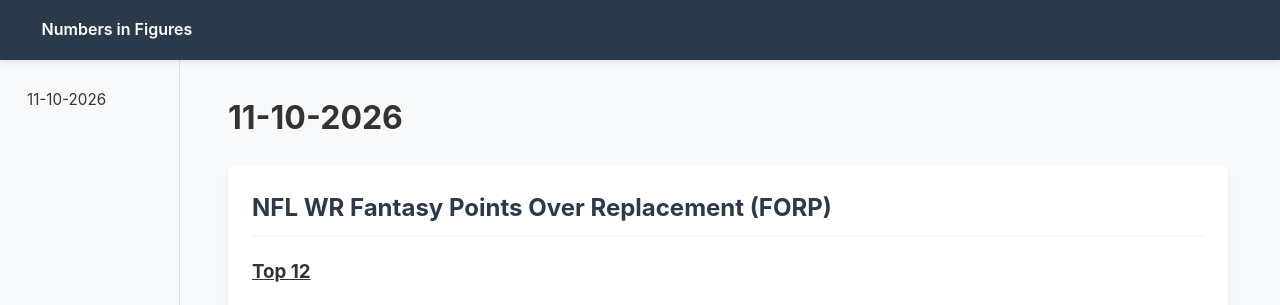
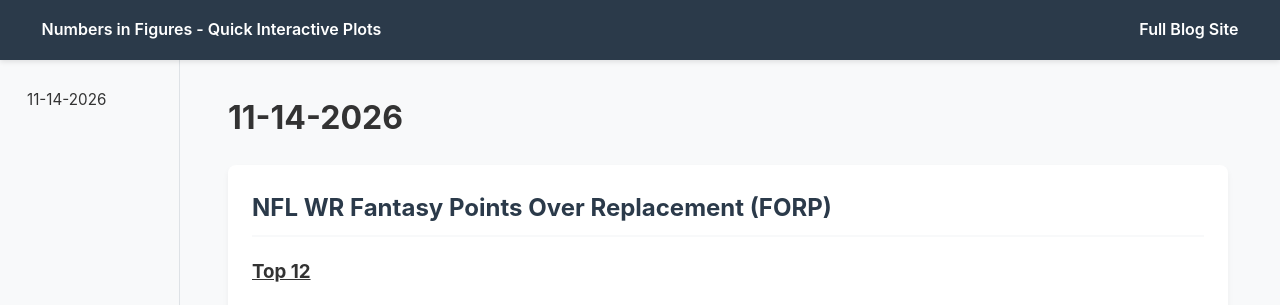
Before and after one commit to numbersinfigures/quickfigs, a plain HTML site: page index.html in a window 1280 px wide. Shown: the top 305 px of the page. Drawn offline with Linux system fonts and the light colour scheme.

Commit message:
cosmetic edits

```diff
--- a/index.html
+++ b/index.html
@@ -23,7 +23,7 @@
       line-height: 1.6;
     }
 
-    /* Top Navigation Bar - Now spans full width across the absolute top */
+    /* Top Navigation Bar - Spans full width with space between left and right content */
     nav:not(.sidebar) {
       position: sticky;
       top: 0;
@@ -36,6 +36,7 @@
       z-index: 1000;
       display: flex;
       align-items: center;
+      justify-content: space-between; /* Pushes left and right contents apart */
     }
 
     nav:not(.sidebar) ul {
@@ -138,39 +139,41 @@
     }
 
     .card-divider {
-  border: 0;
-  height: 1px;
-  background-color: #e9ecef; /* Subtle light gray */
-  margin: 2rem 0; /* Spacing above and below the line */
+      border: 0;
+      height: 1px;
+      background-color: #e9ecef; /* Subtle light gray */
+      margin: 2rem 0; /* Spacing above and below the line */
     }
-
   </style>
 </head>
 <body>
 
-  <!-- Top Navigation bar - Full width across the top, left-justified -->
-  <nav>
+  <!-- Top Navigation bar - Full width across the top with left and right elements -->
+  <nav class="top-nav">
     <ul>
-      <li><a href="https://numbersinfigures.netlify.app">Numbers in Figures</a></li>
+      <li><a>Numbers in Figures - Quick Interactive Plots</a></li>
     </ul>
+    <div class="nav-right">
+      <a href="https://numbersinfigures.netlify.app/" target="_blank" rel="noopener noreferrer">Full Blog Site</a>
+    </div>
   </nav>
 
   <!-- Sidebar - Sits underneath the top nav bar -->
   <nav class="sidebar">
     <ul>
-      <li><a href="#11-10-2026">11-10-2026</a></li>
+      <li><a href="#11-14-2026">11-14-2026</a></li>
 <!--      <li><a href="#week-7-2026">Week 7 (2026)</a></li>
       <li><a href="#week-6-2026">Week 6 (2026)</a></li> -->
     </ul>
   </nav>
 
   <div class="container">
-    <h1>11-10-2026</h1>
+    <h1>11-14-2026</h1>
 
     <!-- Section 1 -->
-    <section id="#11-10-2026" class="plot-card">
+    <section id="#11-14-2026" class="plot-card">
       <h2>NFL WR Fantasy Points Over Replacement (FORP)</h2>
-      <h3><u>Top 12</u></h3>
+      <h3 id ="Overperformers"><u>Top 12</u></h3>
       <h4>Hover and click on plot/legend points to explore more</h4>
       <figure>
       <iframe class="plot-container" src="plots/top12curr_plotly.html" title="Week 8 Plot"
@@ -187,7 +190,7 @@
       </figure>
 
       <hr class="card-divider">
-      <h3><u>Bottom 12</u></h3>
+      <h3 id ="Underperformers"><u>Bottom 12</u></h3>
       <h4>Hover and click on plot/legend points to explore & isolate</h4>
       <figure>
       <iframe class="plot-container" src="plots/bottom12curr_plotly.html" title="Week 6 Plot"
```
